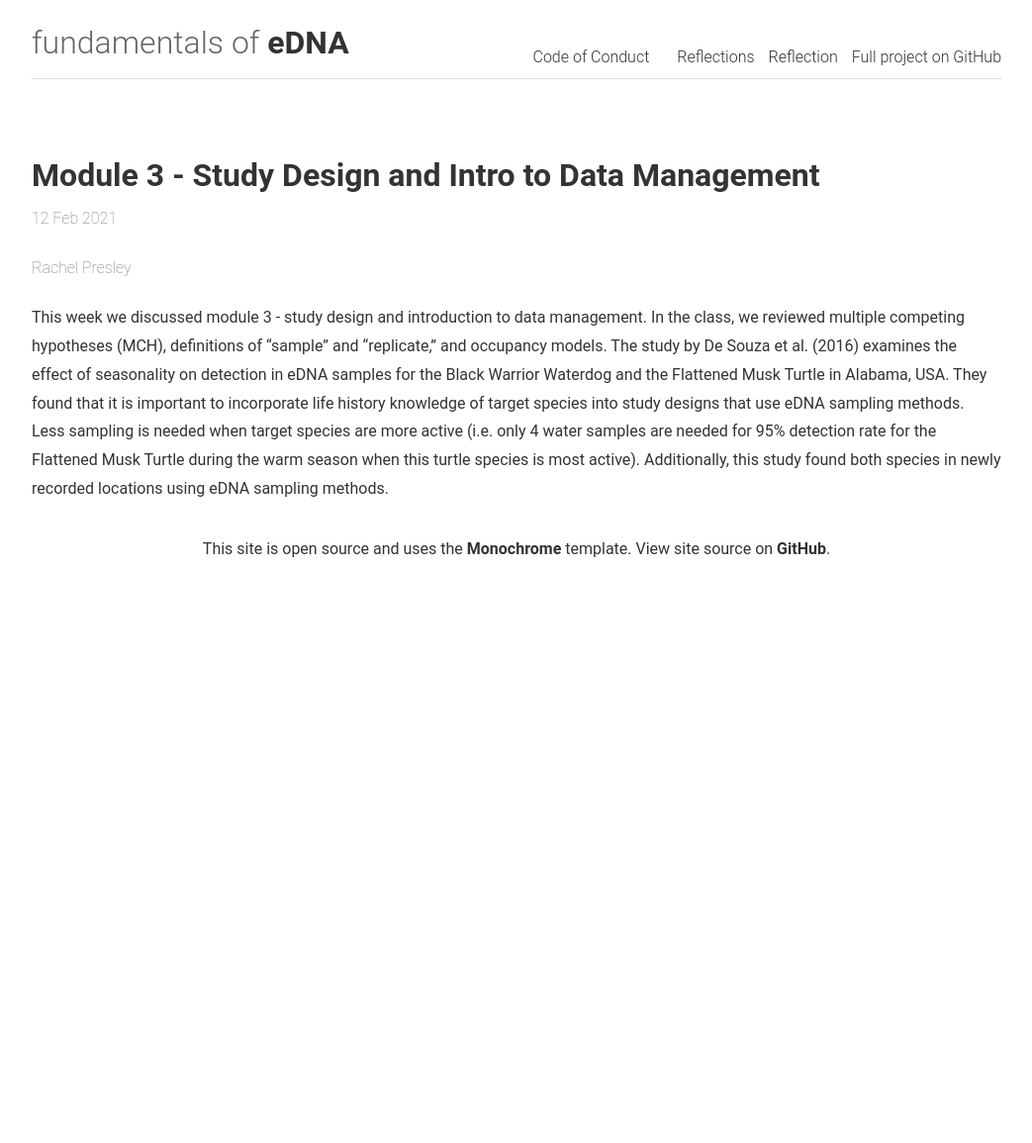
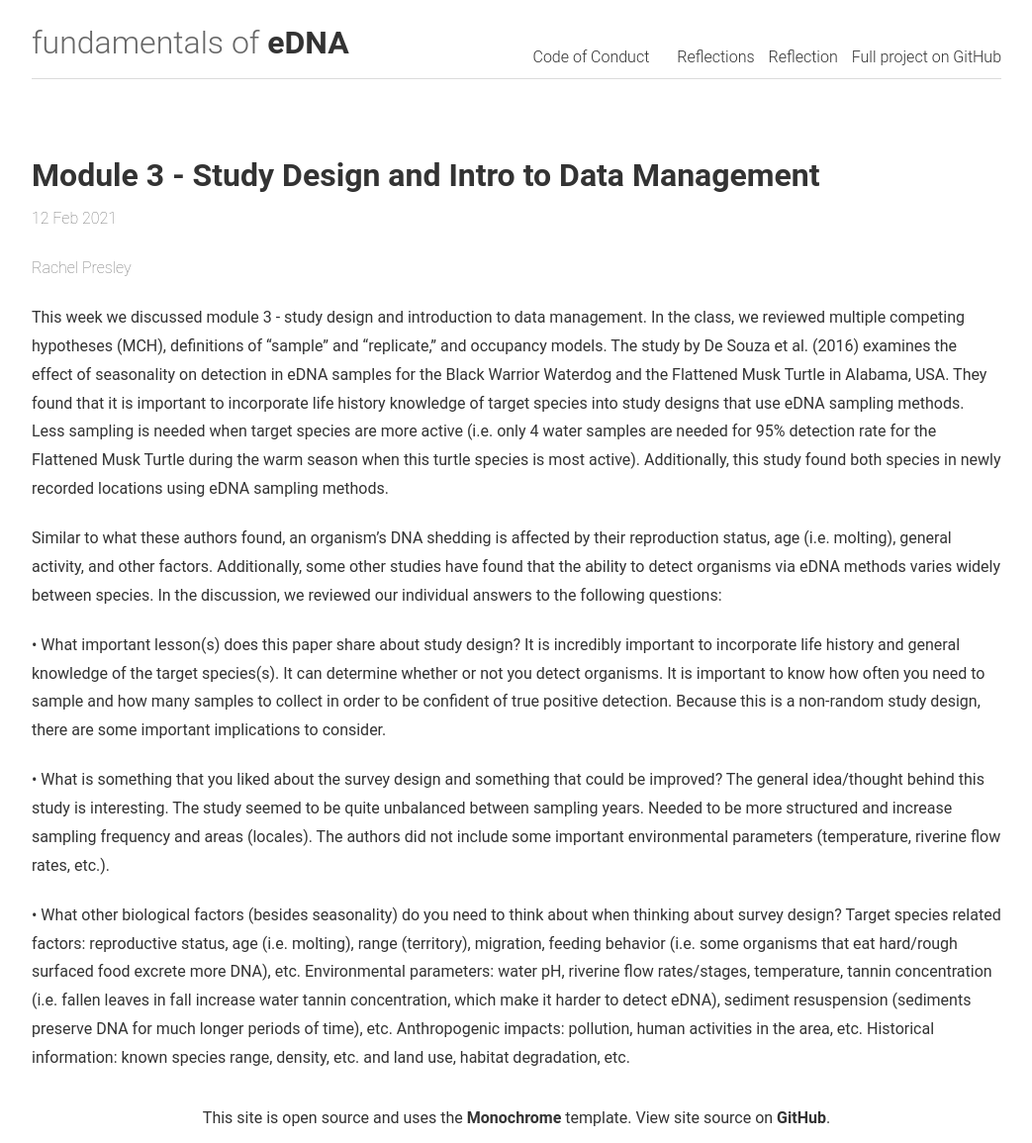
Before and after one commit to fundamentals-eDNA/fundamentals-eDNA.github.io, a Jekyll site: the page built from _posts/2021-02-12-Presley-Week3Reflection.md, in a window 1280 px wide. Shown: the whole page at 99% size, without its empty margins (118-1161 px from the left). Built offline with Jekyll 4.4.1, drawn with Linux system fonts in a browser that asks for light colours; before the commit the page ends 900 px from its top, so only the background shows below that.

Commit message:
Week 3 Reflection Update - Rachel Presley

```diff
--- a/_posts/2021-02-12-Presley-Week3Reflection.md
+++ b/_posts/2021-02-12-Presley-Week3Reflection.md
@@ -5,3 +5,11 @@ author: Rachel Presley
 ---
 
 This week we discussed module 3 - study design and introduction to data management. In the class, we reviewed multiple competing hypotheses (MCH), definitions of “sample” and “replicate,” and occupancy models. The study by De Souza et al. (2016) examines the effect of seasonality on detection in eDNA samples for the Black Warrior Waterdog and the Flattened Musk Turtle in Alabama, USA. They found that it is important to incorporate life history knowledge of target species into study designs that use eDNA sampling methods. Less sampling is needed when target species are more active (i.e. only 4 water samples are needed for 95% detection rate for the Flattened Musk Turtle during the warm season when this turtle species is most active). Additionally, this study found both species in newly recorded locations using eDNA sampling methods.
+
+Similar to what these authors found, an organism’s DNA shedding is affected by their reproduction status, age (i.e. molting), general activity, and other factors. Additionally, some other studies have found that the ability to detect organisms via eDNA methods varies widely between species. In the discussion, we reviewed our individual answers to the following questions:
+
+•	What important lesson(s) does this paper share about study design? It is incredibly important to incorporate life history and general knowledge of the target species(s). It can determine whether or not you detect organisms. It is important to know how often you need to sample and how many samples to collect in order to be confident of true positive detection. Because this is a non-random study design, there are some important implications to consider.
+
+•	What is something that you liked about the survey design and something that could be improved? The general idea/thought behind this study is interesting. The study seemed to be quite unbalanced between sampling years. Needed to be more structured and increase sampling frequency and areas (locales). The authors did not include some important environmental parameters (temperature, riverine flow rates, etc.).
+
+•	What other biological factors (besides seasonality) do you need to think about when thinking about survey design? Target species related factors: reproductive status, age (i.e. molting), range (territory), migration, feeding behavior (i.e. some organisms that eat hard/rough surfaced food excrete more DNA), etc. Environmental parameters: water pH, riverine flow rates/stages, temperature, tannin concentration (i.e. fallen leaves in fall increase water tannin concentration, which make it harder to detect eDNA), sediment resuspension (sediments preserve DNA for much longer periods of time), etc. Anthropogenic impacts: pollution, human activities in the area, etc. Historical information: known species range, density, etc. and land use, habitat degradation, etc.
```
